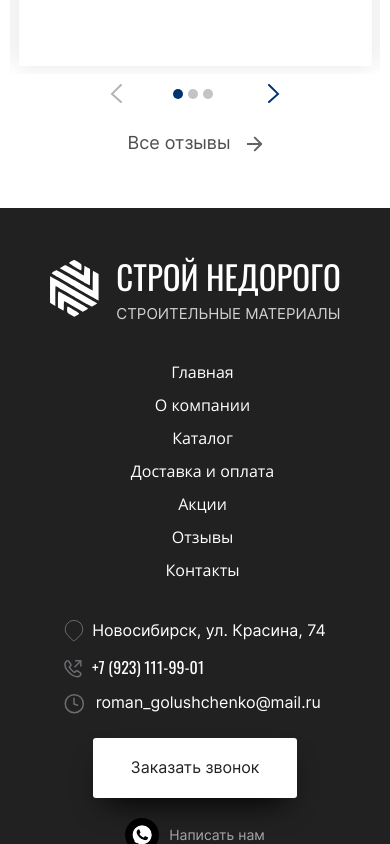
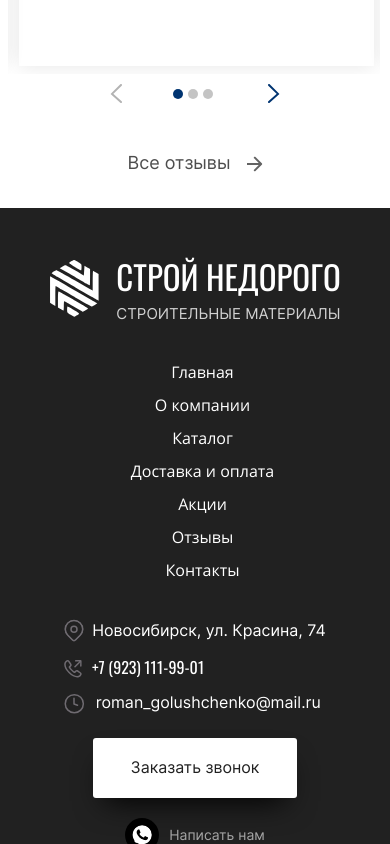
Before and after one commit to goldfog/construction, a plain HTML site: page index.html in a window 390 px wide. Shown: the part 4777-5621 px from the top of the page. Drawn offline with Linux system fonts and the light colour scheme.

Commit message:
fixed bug

```diff
--- a/index.html
+++ b/index.html
@@ -540,42 +540,11 @@
               </nav>
               <div class="footer__contacts">
                 <div class="footer__adress">
-                  <svg
-                    width="28"
-                    height="28"
-                    viewBox="12 0 12 28"
-                    fill="none"
-                    xmlns="http://www.w3.org/2000/svg"
-                  >
-                    <path
-                      fill-rule="evenodd"
-                      clip-rule="evenodd"
-                      d="M20.1556 7.02572V7.02572C23.5555 10.4256 23.5555 15.938 20.1556 19.3379L15.4502 24.0433C14.649 24.8445 13.35 24.8445 12.5488 24.0433L7.84342 19.3379C4.44351 15.938 4.44351 10.4256 7.84342 7.02572V7.02572C11.2433 3.6258 16.7557 3.6258 20.1556 7.02572Z"
-                      stroke="#6F6B71"
-                      stroke-linecap="round"
-                      stroke-linejoin="round"
-                    >
-                    <path
-                      fill-rule="evenodd"
-                      clip-rule="evenodd"
-                      d="M20.1556 7.02572V7.02572C23.5555 10.4256 23.5555 15.938 20.1556 19.3379L15.4502 24.0433C14.649 24.8445 13.35 24.8445 12.5488 24.0433L7.84342 19.3379C4.44351 15.938 4.44351 10.4256 7.84342 7.02572V7.02572C11.2433 3.6258 16.7557 3.6258 20.1556 7.02572Z"
-                      stroke="#6F6B71"
-                      stroke-width="1.5"
-                      stroke-linecap="round"
-                      stroke-linejoin="round"
-                    >
-                    <ellipse
-                      cx="13.9999"
-                      cy="13.182"
-                      rx="2.98716"
-                      ry="2.98716"
-                      stroke="#6F6B71"
-                      stroke-width="1.5"
-                      stroke-linecap="round"
-                      stroke-linejoin="round"
-                    >
-                  </svg>
-
+                  <svg width="28" height="28" viewBox="12 0 12 28" fill="none" xmlns="http://www.w3.org/2000/svg">
+                    <path fill-rule="evenodd" clip-rule="evenodd" d="M20.1558 7.02578V7.02578C23.5558 10.4257 23.5558 15.938 20.1558 19.338L15.4504 24.0434C14.6492 24.8446 13.3503 24.8446 12.5491 24.0434L7.84367 19.338C4.44375 15.938 4.44375 10.4257 7.84367 7.02578V7.02578C11.2436 3.62587 16.7559 3.62587 20.1558 7.02578Z" stroke="#6F6B71" stroke-linecap="round" stroke-linejoin="round"/>
+                    <path fill-rule="evenodd" clip-rule="evenodd" d="M20.1558 7.02578V7.02578C23.5558 10.4257 23.5558 15.938 20.1558 19.338L15.4504 24.0434C14.6492 24.8446 13.3503 24.8446 12.5491 24.0434L7.84367 19.338C4.44375 15.938 4.44375 10.4257 7.84367 7.02578V7.02578C11.2436 3.62587 16.7559 3.62587 20.1558 7.02578Z" stroke="#6F6B71" stroke-width="1.5" stroke-linecap="round" stroke-linejoin="round"/>
+                    <ellipse cx="14.0001" cy="13.1821" rx="2.98716" ry="2.98716" stroke="#6F6B71" stroke-width="1.5" stroke-linecap="round" stroke-linejoin="round"/>
+                    </svg>
                   <span>Новосибирск, ул. Красина, 74</span>
                 </div>
                 <div class="footer__phone">
--- a/style/media.css
+++ b/style/media.css
@@ -979,11 +979,12 @@
 
   .slick-list.draggable {
     height: 290px;
+    margin-left: -2px;
   }
 
   .slick-slider .slick-track {
     column-gap: 15px;
-    margin-left: -4px;
+    margin-left: -2px;
   }
 
   .reviews__inner {
@@ -1000,7 +1001,7 @@
   }
 
   .reviews__link {
-    bottom: -15px;
+    bottom: -35px;
   }
 
   .footer {
@@ -1127,6 +1128,10 @@
     padding: 0 10px;
   }
 
+  .reviews {
+    height: 476px;
+  }
+
   .reviews__title {
     text-align: center;
     font-size: 26px;
@@ -1143,6 +1148,10 @@
     left: 74px;
     bottom: -30px;
     width: 12px;
+  }
+
+  .reviews__link {
+    bottom: -60px;
   }
 
   .footer__title {
```
